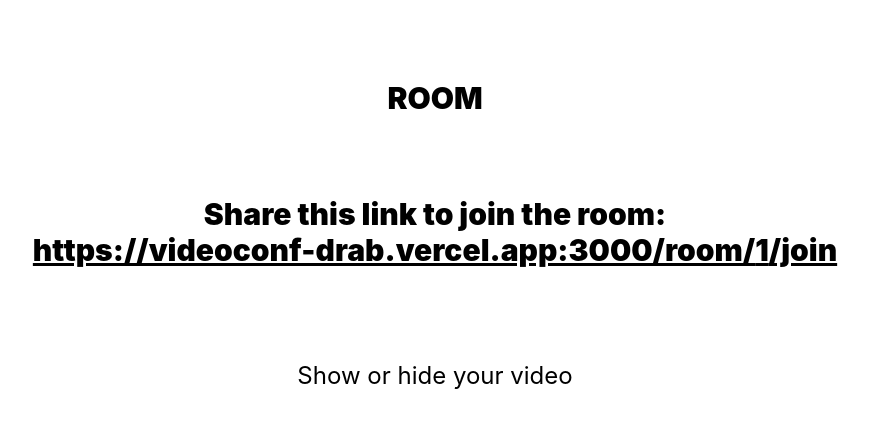
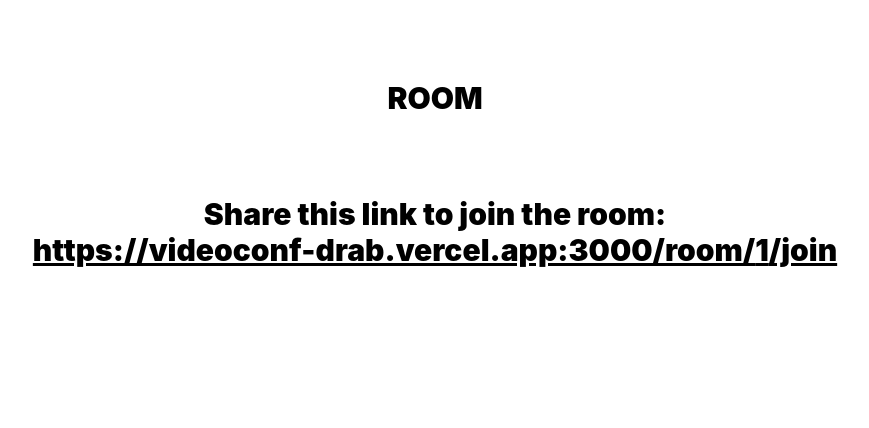
Before and after one commit to JoeLan124/videoconf, a Next.js app: page /room/1 in a window 1280 px wide. Shown: the top 428 px of the page, without its empty margins (205-1074 px from the left). Built offline with nearby package versions, Linux system fonts and the light colour scheme.

Commit message:
13 hide and show try7

```diff
--- a/pages/room/[id].js
+++ b/pages/room/[id].js
@@ -51,10 +51,10 @@
         className="block mx-auto bg-blue text-black p-3 rounded-2xl mt-20 text-2xl"
         onClick={showandhidehandler}
       >
-        Show or hide your video
+        {visible}
       </button>
       <div className="flex">
-        {visible && <p className="text-black">{visible}</p>}
+        {visible && <p className="text-black">Hallo hier bin ich</p>}
         <video id="local" autoPlay playsInline muted></video>
         <video id="remote" autoPlay playsInline></video>
       </div>
--- a/pages/room/[id]/join.js
+++ b/pages/room/[id]/join.js
@@ -37,11 +37,11 @@
         className="block mx-auto bg-blue text-black p-3 rounded-2xl mt-20 text-2xl"
         onClick={showandhidehandler}
       >
-        Show or hide your video
+        {visible}
       </button>
 
       <div className="flex">
-        {visible && <p className="text-black">{visible}</p>}
+        {visible && <p className="text-black">hallo hier bist du nicht</p>}
         <video id="local" autoPlay playsInline muted></video>
         <video id="remote" autoPlay playsInline></video>
       </div>
```
